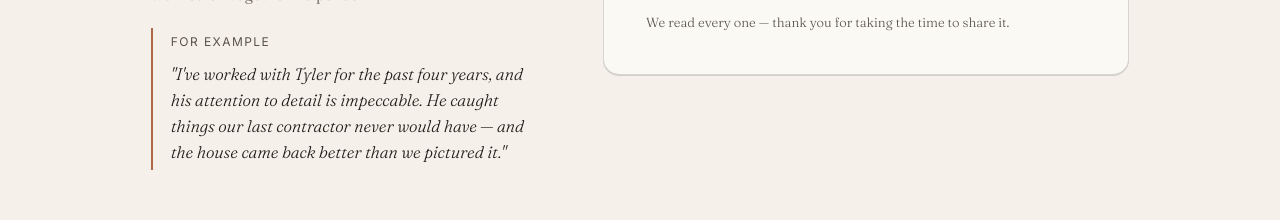
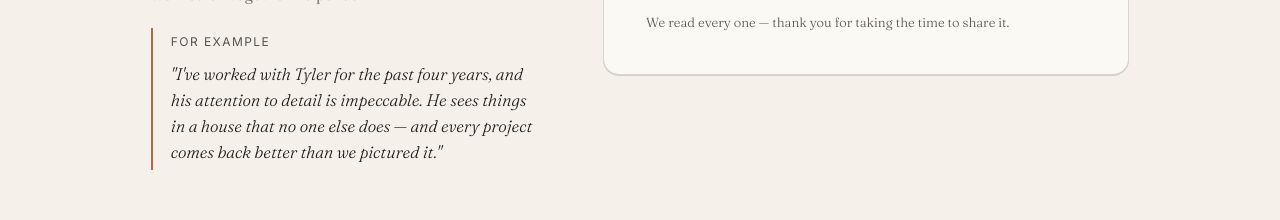
Before and after one commit to coltonbowshier-maker/tylerswebsite, a plain HTML site: page testimonials/index.html in a window 1280 px wide. Shown: the part 1258-1478 px from the top of the page. Drawn offline with Linux system fonts and the light colour scheme.

Commit message:
Reword testimonial example so it doesn't imply Tyler is a contractor
Co-Authored-By: Claude Opus 4.8 <noreply@anthropic.com>
Claude-Session: https://claude.ai/code/session_01SksaS118vc8THezUNKeXb5

```diff
--- a/testimonials/index.html
+++ b/testimonials/index.html
@@ -221,7 +221,7 @@
         <p>A sentence on how long you've known him or what you worked on together helps too.</p>
         <blockquote class="tst-example">
           <span>For example</span>
-          "I've worked with Tyler for the past four years, and his attention to detail is impeccable. He caught things our last contractor never would have — and the house came back better than we pictured it."
+          "I've worked with Tyler for the past four years, and his attention to detail is impeccable. He sees things in a house that no one else does — and every project comes back better than we pictured it."
         </blockquote>
       </div>
     </aside>
```
